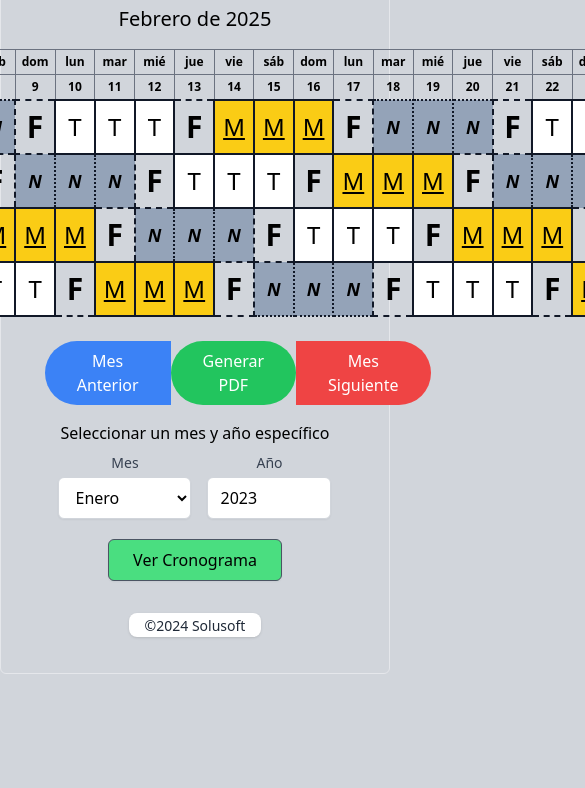
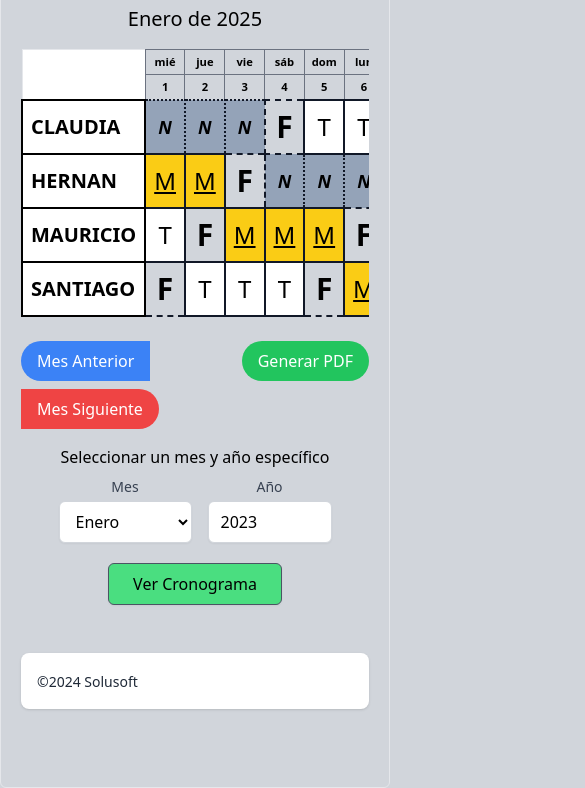
Before and after one commit to MauriDemasi/CronoView, a plain HTML site: page front/index.html in a window 390 px wide. Shown: the part 56-844 px from the top of the page, 585 px wide, since content can reach past the window. Drawn offline with nearby package versions, Linux system fonts and the light colour scheme.

Commit message:
Responsive view 1.0

```diff
--- a/front/index.html
+++ b/front/index.html
@@ -5,16 +5,20 @@
   <meta charset="UTF-8" />
   <meta name="viewport" content="width=device-width, initial-scale=1.0" />
   <title>Cronograma de Turnos</title>
-  <script defer src="script.js"></script>
   <script src="https://cdn.tailwindcss.com"></script>
-
-
   <script src="https://cdnjs.cloudflare.com/ajax/libs/jspdf/2.4.0/jspdf.umd.min.js"></script>
   <script src="https://cdnjs.cloudflare.com/ajax/libs/html2canvas/1.4.1/html2canvas.min.js"></script>
+  <style>
+    @media (max-width: 640px) {
+      #tabla-cronograma {
+        font-size: 0.7rem;
+      }
+    }
+  </style>
 </head>
 
-<body class="flex flex-col items-center p-5 rounded-md border bg-gray-300">
-  <div id="imprimible">
+<body class="flex flex-col items-center p-5 rounded-md border bg-gray-300 min-h-screen">
+  <div id="imprimible" class="w-full max-w-full overflow-x-auto">
     <div class="text-center mb-4">
       <h1 class="text-2xl font-bold mb-2" id="title">Cronograma de Turnos</h1>
       <h2 class="text-xl mb-2" id="mes-anio"></h2>
@@ -24,9 +28,10 @@
       <table id="tabla-cronograma" class="min-w-full border text-xs">
         <thead>
           <tr>
-            <th class="border  px-1 sticky top-0"></th>
+            <th class="border px-1 sticky top-0 left-0 z-10 bg-white"></th>
           </tr>
           <tr>
+            <th class="border px-1 sticky top-0 left-0 z-10 bg-white"></th>
           </tr>
         </thead>
         <tbody id="cuerpo-tabla">
@@ -36,30 +41,28 @@
     </div>
   </div>
 
-  <div class="mt-6 w-full" style="max-width: calc(91% - 1rem);">
-    <div class="flex justify-between items-center">
-      <button class="bg-blue-500 text-white px-8 py-2 rounded-tl-full rounded-bl-full clip-path-right-arrow"
+  <div class="mt-6 w-full max-w-4xl">
+    <div class="flex flex-wrap justify-between items-center gap-2">
+      <button class="bg-blue-500 text-white px-4 sm:px-8 py-2 rounded-tl-full rounded-bl-full clip-path-right-arrow"
         id="btnAnterior">
         Mes Anterior
       </button>
 
       <button id="btnGenerarPDF"
-        class="bg-green-500 text-white px-8 py-2 rounded-tr-full rounded-br-full clip-path-left-arrow rounded-tl-full rounded-bl-full clip-path-right-arrow">
+        class="bg-green-500 text-white px-4 sm:px-8 py-2 rounded-tr-full rounded-br-full clip-path-left-arrow rounded-tl-full rounded-bl-full clip-path-right-arrow">
         Generar PDF
       </button>
 
-      <button class="bg-red-500 text-white px-8 py-2 rounded-tr-full rounded-br-full clip-path-left-arrow"
+      <button class="bg-red-500 text-white px-4 sm:px-8 py-2 rounded-tr-full rounded-br-full clip-path-left-arrow"
         id="btnSiguiente">
         Mes Siguiente
       </button>
     </div>
 
-
-    <!-- Miniformulario centrado debajo de los botones -->
-    <div class="mt-4 justify-center">
+    <div class="mt-4">
       <h2 class="text-center mt-2">Seleccionar un mes y año específico</h2>
       <form class="mt-2 flex flex-col items-center space-y-4" id="form-date">
-        <div class="flex space-x-4">
+        <div class="flex flex-wrap justify-center gap-4">
           <div>
             <label for="mes" class="block text-sm font-medium text-gray-700 text-center">Mes</label>
             <select id="mes" name="mes"
@@ -86,31 +89,23 @@
           </div>
         </div>
 
-        <!-- Botón centrado debajo -->
         <div>
           <input type="button" id="ir" value="Ver Cronograma"
-            class="mt-1 block py-2 px-6 mb-4 border border-gray-600 bg-green-400 rounded-md shadow-sm focus:outline-none focus:ring-indigo-500 focus:border-indigo-500 sm:text-sm">
+            class="mt-1 block py-2 px-6 mb-4 border border-gray-600 bg-green-400 rounded-md shadow-sm focus:outline-none focus:ring-indigo-500 focus:border-indigo-500 sm:text-sm cursor-pointer hover:bg-green-500">
         </div>
       </form>
     </div>
+  </div>
 
-  </div>
-  <script src="script.js"></script>
+  <footer class="bg-white rounded-lg shadow m-4 dark:bg-gray-300 w-full max-w-4xl mt-8">
+    <div class="w-full mx-auto max-w-screen-xl p-4 md:flex md:items-center md:justify-between">
+      <span class="text-sm text-gray-800 sm:text-center dark:text-gray-500">©2024 Solusoft</span>
+    </div>
+  </footer>
+
   <script src="./js/buildPdf.js"></script>
+  <script src="./js/crono.js"></script>
   <script src="./js/render.js"></script>
-  <script src="./js/crono.js"></script>
 </body>
 
-
-
-<footer class="bg-white rounded-lg shadow m-4 dark:bg-gray-300">
-  <div class="w-full mx-auto max-w-screen-xl p- md:flex md:items-center md:justify-between">
-    <span class="text-sm text-gray-800 sm:text-center dark:text-gray-500 m-4">©2024 Solusoft
-    </span>
-
-  </div>
-</footer>
-
-
-
 </html>
--- a/front/js/buildPdf.js
+++ b/front/js/buildPdf.js
@@ -129,7 +129,7 @@ document.getElementById("btnGenerarPDF").addEventListener("click", () => {
     const imgData = canvas.toDataURL("image/png");
     const pageWidth = 297; // A4 landscape
     const pageHeight = 210;
-    const margin = -5;
+    const margin = 25;
 
     const printableWidth = pageWidth - margin;
     const printableHeight = pageHeight - margin;
--- a/front/js/render.js
+++ b/front/js/render.js
@@ -1,79 +1,66 @@
 document.addEventListener("DOMContentLoaded", function () {
     // Función para renderizar la tabla en HTML
+      let mesActual = new Date().getMonth()
+      let anioActual = new Date().getFullYear()
+
       function renderizarTablaCronograma(cronograma, mes, anio) {
-      const tabla = document.getElementById("tabla-cronograma");
-      const cuerpoTabla = document.getElementById("cuerpo-tabla");
-      const filaDias = tabla.querySelector("thead tr:first-child"); // Primera fila del encabezado (días)
-      const filaFechas = tabla.querySelector("thead tr:nth-child(2)"); // Segunda fila del encabezado (fechas)
+        const tabla = document.getElementById("tabla-cronograma")
+        const cuerpoTabla = document.getElementById("cuerpo-tabla")
+        const filaDias = tabla.querySelector("thead tr:first-child")
+        const filaFechas = tabla.querySelector("thead tr:nth-child(2)")
 
-      // Limpiar la tabla antes de volver a llenarla
-      cuerpoTabla.innerHTML = "";
-      filaDias.innerHTML = `<th class="border-0"></th>`;
-      filaFechas.innerHTML = `<th class="border-0"></th>`;
+        cuerpoTabla.innerHTML = ""
+        filaDias.innerHTML = `<th class="border-0 sticky left-0 bg-white z-10"></th>`
+        filaFechas.innerHTML = `<th class="border-0 sticky left-0 bg-white z-10"></th>`
 
-      // Generar los días del mes en la primera fila del encabezado
-      const diasDelMes = Object.keys(cronograma);
+        const diasDelMes = Object.keys(cronograma)
         diasDelMes.forEach((dia) => {
-        const thDia = document.createElement("th");
-        thDia.classList.add("border", "border-gray-500", "p-1");
-        thDia.textContent = new Date(anio, mes, dia).toLocaleDateString("es-ES", {
+          const thDia = document.createElement("th")
+          thDia.classList.add("border", "border-gray-500", "p-1")
+          thDia.textContent = new Date(anio, mes, Number.parseInt(dia)).toLocaleDateString("es-ES", {
             weekday: "short",
-        });
-        filaDias.appendChild(thDia);
+          })
+          filaDias.appendChild(thDia)
 
-        const thFecha = document.createElement("th");
-        thFecha.classList.add("border", "border-gray-500", "p-1");
-        thFecha.textContent = dia;
-        filaFechas.appendChild(thFecha);
-      });
+          const thFecha = document.createElement("th")
+          thFecha.classList.add("border", "border-gray-500", "p-1")
+          thFecha.textContent = dia
+          filaFechas.appendChild(thFecha)
+        })
 
-      // Agregar los turnos de cada trabajador al cuerpo de la tabla
-      for (let trabajador in cronograma[1]) {
-        const fila = document.createElement("tr");
-        const celdaTrabajador = document.createElement("td");
+        for (const trabajador in cronograma[1]) {
+          const fila = document.createElement("tr")
+          const celdaTrabajador = document.createElement("td")
           celdaTrabajador.classList.add(
             "border-2",
             "border-black",
             "p-2",
             "sticky",
             "left-0",
+            "bg-white",
+            "z-10",
             "text-xl",
-          "text-bold"
-        );
-        celdaTrabajador.textContent = trabajador;
-        fila.appendChild(celdaTrabajador);
+            "font-bold",
+          )
+          celdaTrabajador.textContent = trabajador
+          fila.appendChild(celdaTrabajador)
 
           diasDelMes.forEach((dia) => {
-          const celda = document.createElement("td");
-          celda.classList.add(
-            "border-2",
-            "border-gray-900",
-            "p-2",
-            "text-center",
-            "text-2xl"
-          );
-          celda.textContent = cronograma[dia][trabajador] || "-";
+            const celda = document.createElement("td")
+            celda.classList.add("border-2", "border-gray-900", "p-2", "text-center", "text-2xl")
+            celda.textContent = cronograma[dia][trabajador] || "-"
 
-          // Aplicar estilos según el turno, manteniendo los originales y añadiendo resaltados para blanco y negro
-          if (cronograma[dia][trabajador] === "T") {
-            celda.classList.add("bg-white", "border", "border-black");
-          } else if (cronograma[dia][trabajador] === "F") {
-            celda.classList.add(
-              "font-bold",
-              "text-3xl",
-              "border",
-              "border-dashed",
-              "border-black"
-            );
-          } else if (cronograma[dia][trabajador] === "M") {
-            celda.classList.add(
-              "bg-yellow-400",
-              "border",
-              "border-solid",
-              "border-black",
-              "underline"
-            );
-          } else if (cronograma[dia][trabajador] === "N") {
+            switch (cronograma[dia][trabajador]) {
+              case "T":
+                celda.classList.add("bg-white", "border", "border-black")
+                break
+              case "F":
+                celda.classList.add("font-bold", "text-3xl", "border", "border-dashed", "border-black")
+                break
+              case "M":
+                celda.classList.add("bg-yellow-400", "border", "border-solid", "border-black", "underline")
+                break
+              case "N":
                 celda.classList.add(
                   "bg-slate-400",
                   "text-lg",
@@ -81,24 +68,25 @@ document.addEventListener("DOMContentLoaded", function () {
                   "border",
                   "border-dotted",
                   "border-black",
-              "font-bold"
-            );
+                  "font-bold",
+                )
+                break
             }
 
-          fila.appendChild(celda);
-        });
+            fila.appendChild(celda)
+          })
 
-        cuerpoTabla.appendChild(fila);
+          cuerpoTabla.appendChild(fila)
         }
 
-      // Actualizar el mes y año en el encabezado
         const mesAnioTexto = new Date(anio, mes).toLocaleString("es-ES", {
           month: "long",
           year: "numeric",
-      });
-      document.getElementById("mes-anio").textContent =
-        mesAnioTexto.charAt(0).toUpperCase() + mesAnioTexto.slice(1);
+        })
+        document.getElementById("mes-anio").textContent = mesAnioTexto.charAt(0).toUpperCase() + mesAnioTexto.slice(1)
       }
+
+
 
     // Renderizar el cronograma inicial
     const cronogramaInicial = generarCronogramaDinamico(mesActual, anioActual);
```
Lines whose indentation alone changed are shown as unchanged.
